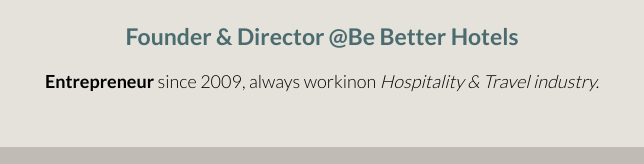
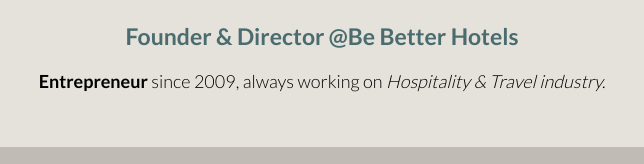
Before and after one commit to DieBole/profile, a plain HTML site: page index.html in a window 1280 px wide. Shown: the part 457-621 px from the top of the page, 318-962 px from the left. Drawn offline with Linux system fonts and the light colour scheme.

Commit message:
saved ortography

```diff
--- a/index.html
+++ b/index.html
@@ -14,7 +14,7 @@
         <img src="images/Profilepicture.jpg" alt="Diego Bolettieri Profile Picture" id="img-profile">
         <h1>Diego Bolettieri</h1>
         <h2>Founder & Director @Be Better Hotels</h2>
-        <p id="text-bio"><strong>Entrepreneur</strong> since 2009, always workinon <em>Hospitality & Travel industry.</em></p>
+        <p id="text-bio"><strong>Entrepreneur</strong> since 2009, always working on <em>Hospitality & Travel industry.</em></p>
       </div>
       <div class="social">
         <ul class="list-inline">
```
